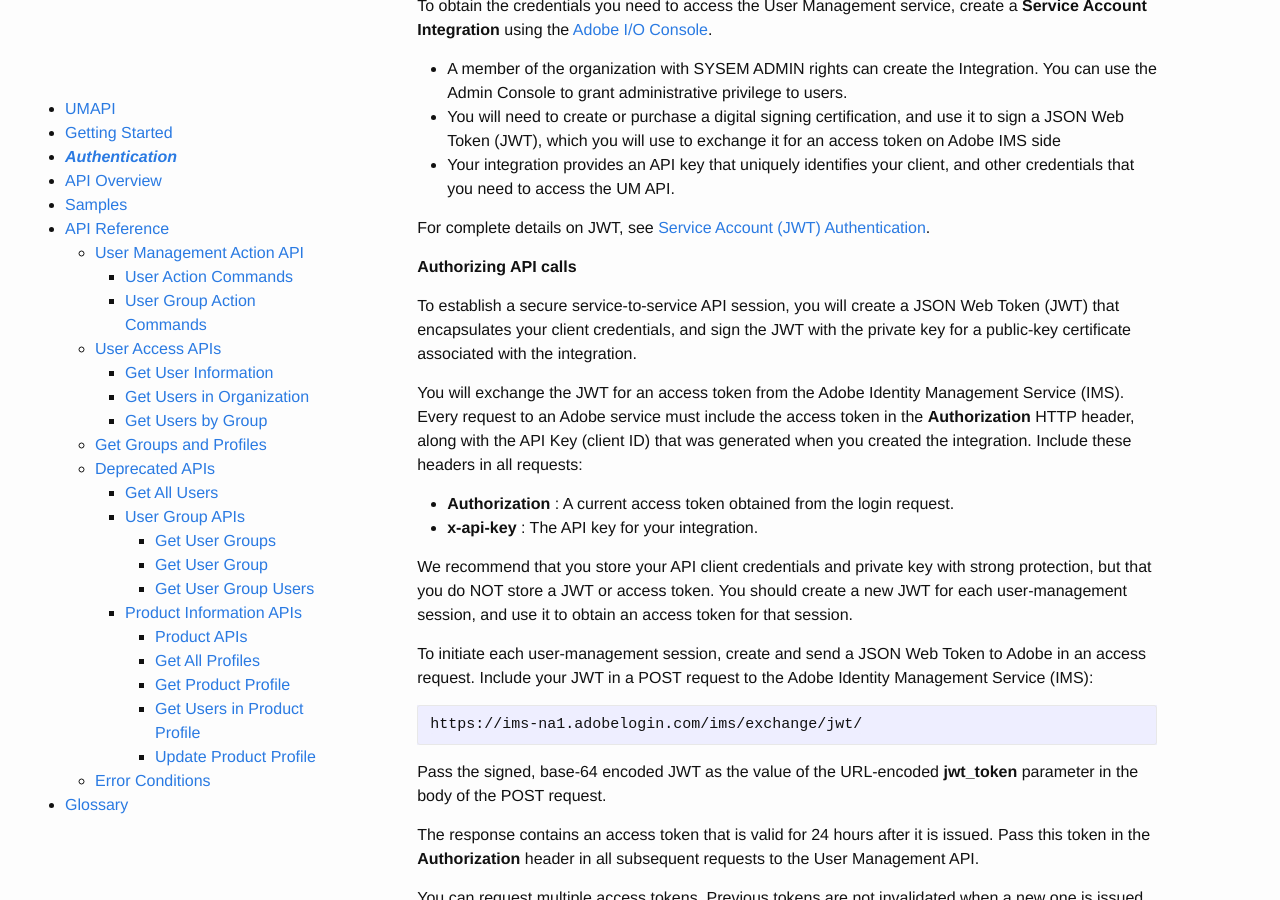
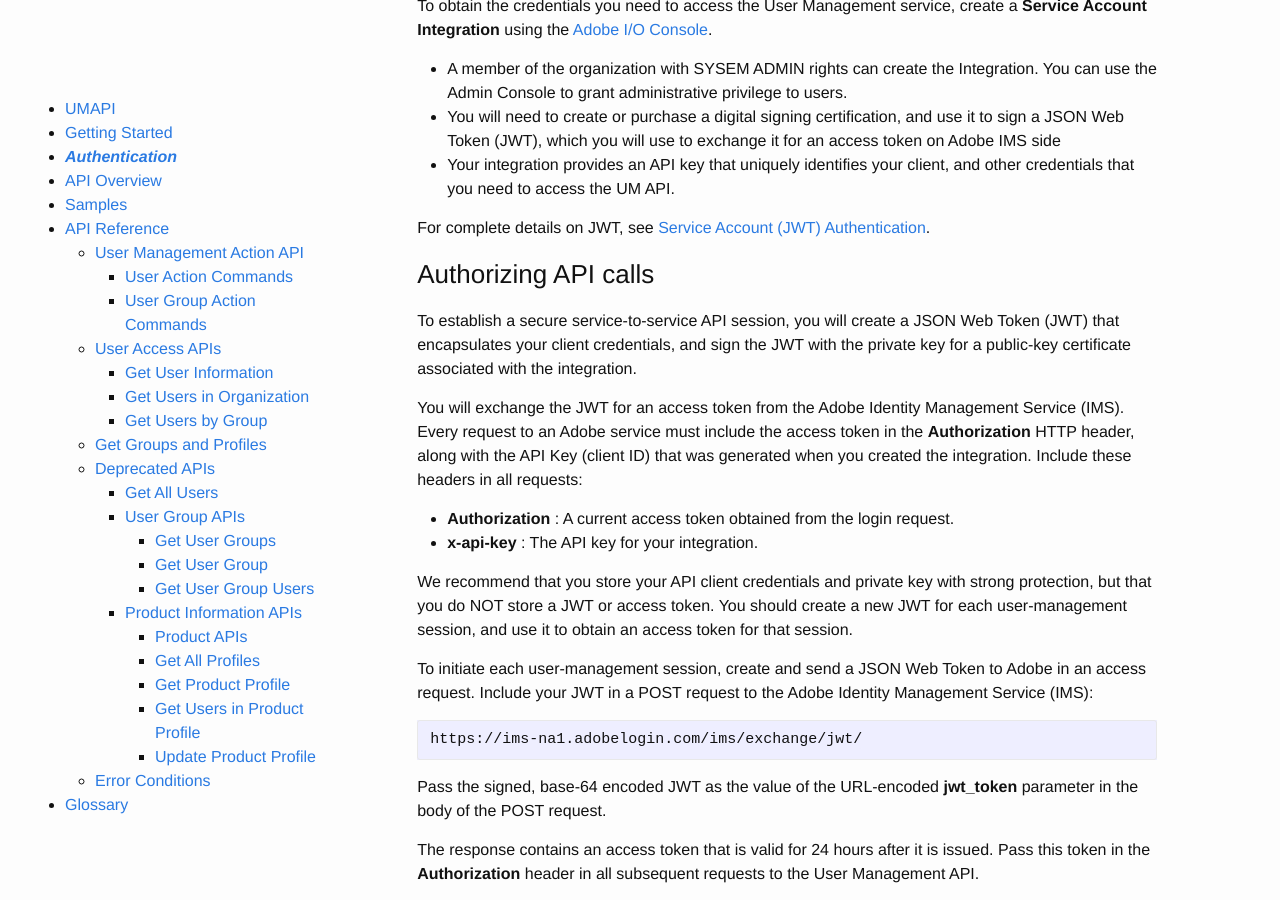
Before and after one commit to adobe-apiplatform/umapi-documentation, a Jekyll site: the page built from docs/en/UM_Authentication.md, in a window 1280 px wide and 900 px high, scrolled down 1706 px. Built offline with Jekyll 4.4.1, drawn with Linux system fonts in a browser that asks for light colours.

```diff
--- a/docs/en/UM_Authentication.md
+++ b/docs/en/UM_Authentication.md
@@ -51,7 +51,7 @@ To obtain the credentials you need to access the User Management service, create
 
 For complete details on JWT, see [Service Account (JWT) Authentication](https://developer.adobe.com/developer-console/docs/guides/authentication/JWT/).
 
-**Authorizing API calls**
+### Authorizing API calls
 
 To establish a secure service-to-service API session, you will create a JSON Web Token (JWT) that encapsulates your client credentials, and sign the JWT with the private key for a public-key certificate associated with the integration.
 
```
